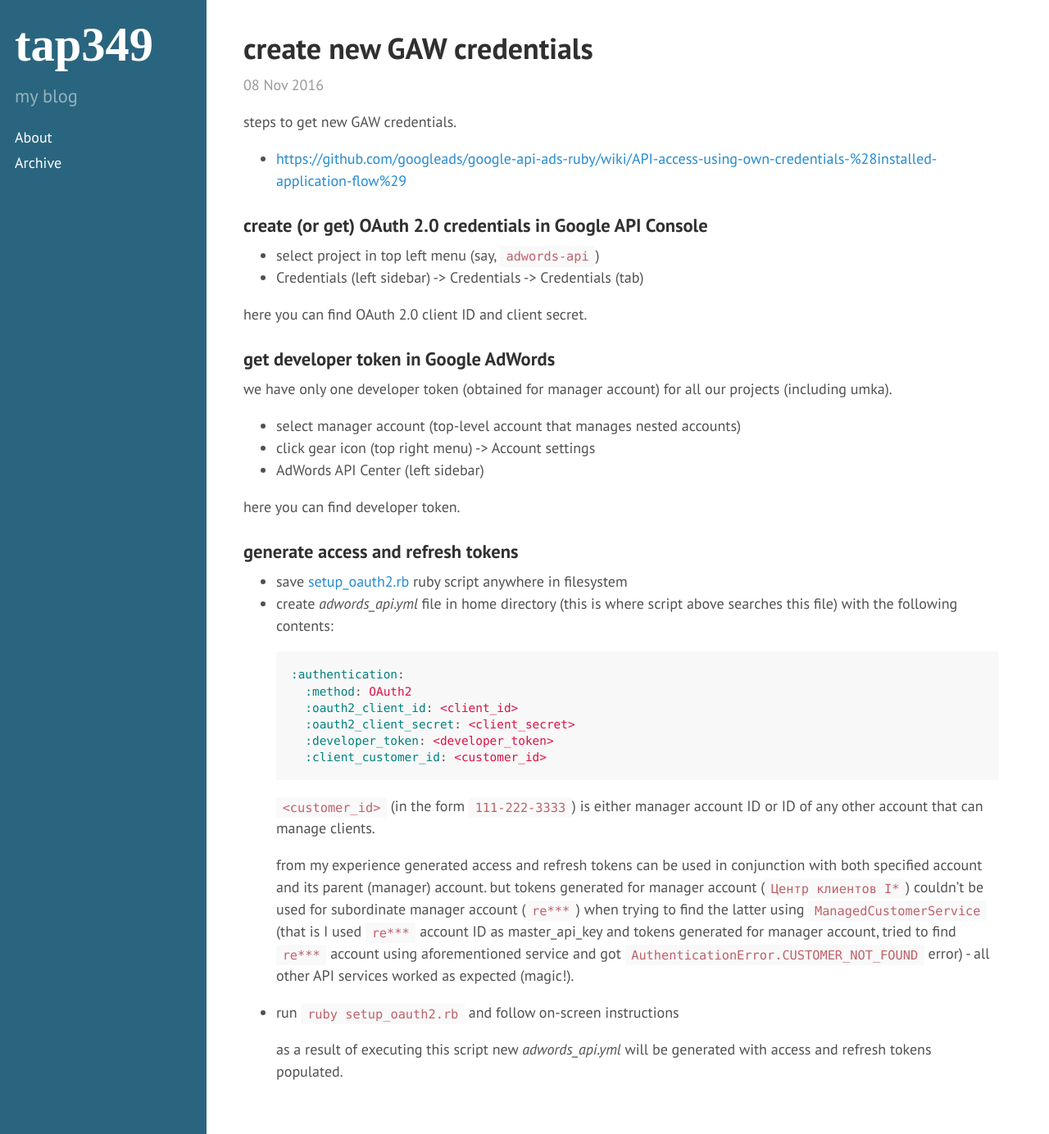
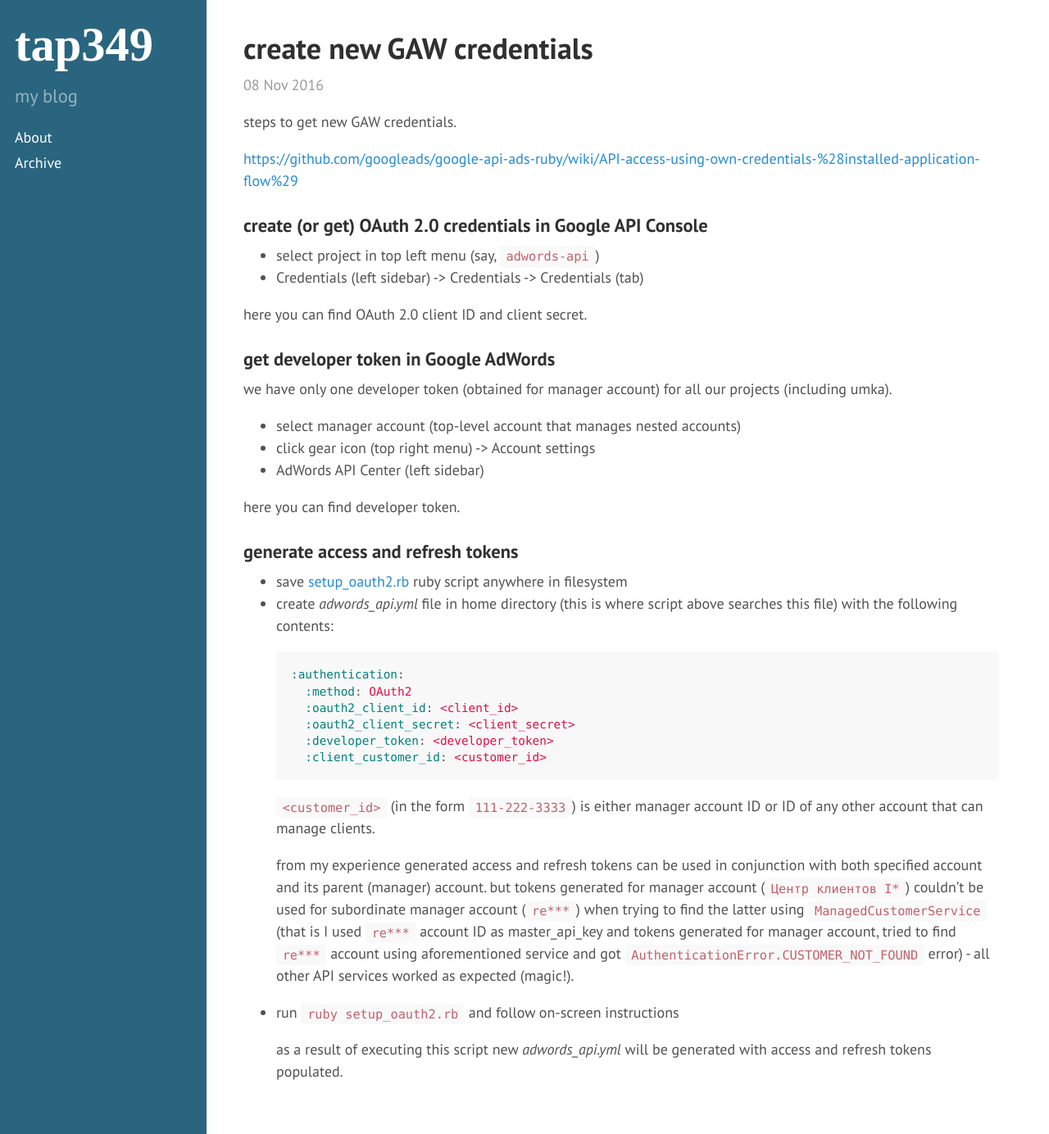
Before and after one commit to tap349/tap349.github.io, a Jekyll site: the page built from _posts/2016-11-08-create-new-gaw-credentials.md, in a window 1280 px wide and 1384 px high. Shown: the whole window at 82% size. Built offline with Jekyll 4.4.1, drawn with Linux system fonts in a browser that asks for light colours.

Commit message:
update 2016-11-08_18:25:57

```diff
--- a/_posts/2016-11-08-create-new-gaw-credentials.md
+++ b/_posts/2016-11-08-create-new-gaw-credentials.md
@@ -10,7 +10,7 @@ steps to get new GAW credentials.
 
 <!-- more -->
 
-- <https://github.com/googleads/google-api-ads-ruby/wiki/API-access-using-own-credentials-%28installed-application-flow%29>
+<https://github.com/googleads/google-api-ads-ruby/wiki/API-access-using-own-credentials-%28installed-application-flow%29>
 
 ### create (or get) OAuth 2.0 credentials in Google API Console
 
```
